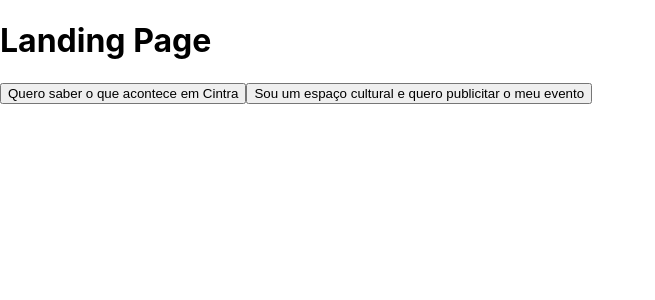
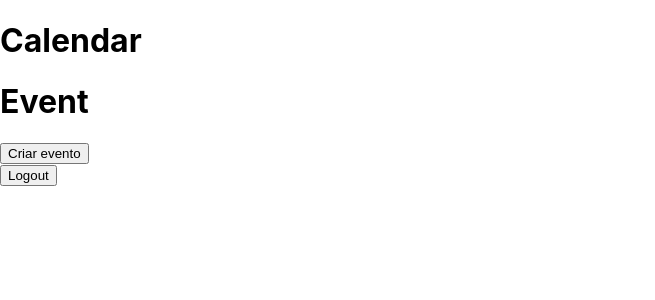
Before and after one commit to rcachucho/hack002-cintraAcontece, a React (Create React App) app in the folder frontend/: page /homepage in a window 1280 px wide. Shown: the top 300 px of the page, without its empty margins (0-655 px from the left). Built offline with nearby package versions, Linux system fonts and the light colour scheme.

Commit message:
file structure 2.0

```diff
--- a/frontend/package.json
+++ b/frontend/package.json
@@ -6,8 +6,10 @@
     "@testing-library/jest-dom": "^5.14.1",
     "@testing-library/react": "^11.2.7",
     "@testing-library/user-event": "^12.8.3",
+    "formik": "^2.2.9",
     "react": "^17.0.2",
     "react-dom": "^17.0.2",
+    "react-router-dom": "^5.2.0",
     "react-scripts": "4.0.3",
     "web-vitals": "^1.1.2"
   },
@@ -38,7 +40,6 @@
   "proxy": "http://localhost:3201",
   "description": "This project was bootstrapped with [Create React App](https://github.com/facebook/create-react-app).",
   "main": "index.js",
-  "devDependencies": {},
   "author": "",
   "license": "ISC"
 }
--- a/frontend/public/index.html
+++ b/frontend/public/index.html
@@ -9,12 +9,12 @@
       name="description"
       content="Web site created using create-react-app"
     />
-    <link rel="apple-touch-icon" href="%PUBLIC_URL%/logo192.png" />
+
     <!--
       manifest.json provides metadata used when your web app is installed on a
       user's mobile device or desktop. See https://developers.google.com/web/fundamentals/web-app-manifest/
     -->
-    <link rel="manifest" href="%PUBLIC_URL%/manifest.json" />
+
     <!--
       Notice the use of %PUBLIC_URL% in the tags above.
       It will be replaced with the URL of the `public` folder during the build.
@@ -24,10 +24,10 @@
       work correctly both with client-side routing and a non-root public URL.
       Learn how to configure a non-root public URL by running `npm run build`.
     -->
-    <title>React App</title>
+    <title>CintraAcontece</title>
   </head>
   <body>
-    <noscript>You need to enable JavaScript to run this app.</noscript>
+
     <div id="root"></div>
     <!--
       This HTML file is a template.
--- a/frontend/src/App.js
+++ b/frontend/src/App.js
@@ -3,12 +3,29 @@ import HomePage from "./pages/HomePage";
 import LandingPage from "./pages/LandingPage";
 import Login from "./pages/Login";
 import SignUp from "./pages/SignUp";
+import BackButton from "./components/BackButton";
+import { Switch, Route } from "react-router";
 
 
 function App() {
   return (
     <div>
-    <LandingPage/>
+      <Switch>
+        <Route exact path="/">
+          <LandingPage/>
+        </Route>
+        <Route exact path="/signup">
+          <SignUp/>
+          <BackButton/>
+        </Route>
+        <Route exact path="/homepage">
+          <HomePage/>
+        </Route>
+        <Route exact path="/eventform">
+          <EventForm/>
+          <BackButton/>
+        </Route>
+      </Switch>
     </div>
   );
 }
--- /dev/null
+++ b/frontend/src/components/BackButton.jsx
@@ -0,0 +1,11 @@
+import { useHistory} from "react-router";
+
+
+function BackButton(){
+    const history = useHistory();
+
+    return <button onClick={() => history.push("homepage")}>Homepage</button>
+}
+
+
+export default BackButton
--- /dev/null
+++ b/frontend/src/components/CreateEvent.jsx
@@ -0,0 +1,15 @@
+import React from 'react';
+import { Link } from 'react-router-dom';
+
+function CreateEvent() {
+    return (
+        <div>
+            <Link to="/eventform">
+                <button> Criar evento </button>
+            </Link>
+
+        </div>
+    )
+}
+
+export default CreateEvent
--- /dev/null
+++ b/frontend/src/components/Logout.jsx
@@ -0,0 +1,10 @@
+import React from 'react'
+import { useHistory } from 'react-router'
+
+
+function Logout(){
+    const history = useHistory()
+    return <button onClick={() => history.push("/")}>Logout</button>
+}
+
+export default Logout
--- a/frontend/src/index.js
+++ b/frontend/src/index.js
@@ -3,10 +3,13 @@ import ReactDOM from 'react-dom';
 import './index.css';
 import App from './App';
 import reportWebVitals from './reportWebVitals';
+import { BrowserRouter as Router} from 'react-router-dom';
 
 ReactDOM.render(
   <React.StrictMode>
-    <App />
+    <Router>
+      <App />
+    </Router>
   </React.StrictMode>,
   document.getElementById('root')
 );
--- a/frontend/src/pages/EventForm.jsx
+++ b/frontend/src/pages/EventForm.jsx
@@ -1,8 +1,17 @@
 import React from 'react'
+import {Field, Formik} from 'formik'
 
 function EventForm(){
     return(
+        <div>
         <h1>EventForm</h1>
+        <Formik>
+            <Field type="text">
+
+            </Field>
+        </Formik>
+
+        </div>
     )
 }
 
--- a/frontend/src/pages/HomePage.jsx
+++ b/frontend/src/pages/HomePage.jsx
@@ -1,11 +1,32 @@
-import React from 'react'
+import React, { useEffect, useState } from 'react'
 import Calendar from '../components/Calendar'
+import CreateEvent from '../components/CreateEvent'
 import Event from '../components/Event'
+import Logout from '../components/Logout'
 
-function HomePage(){
-    return(
-        <h1>HomePage</h1>
+function HomePage() {
+    const [user, setUser] = useState(false)
+
+    useEffect(() => {
+        setUser(true)
+    }, [])
+
+    if (user) {
+        return (
+            <div>
+                <Calendar />
+                <Event />
+                <CreateEvent />
+                <Logout/>
+            </div>
+        )
+    } else return (
+        <div>
+            <Calendar />
+            <Event />
+        </div>
     )
 }
 
+
 export default HomePage
--- a/frontend/src/pages/LandingPage.jsx
+++ b/frontend/src/pages/LandingPage.jsx
@@ -1,12 +1,19 @@
 import React from 'react'
-import { Router } from 'express'
+import SignUp from './SignUp'
+import HomePage from './HomePage'
+import { Link } from 'react-router-dom'
 
-function LandingPage(){
+
+function LandingPage() {
     return (
         <div>
-        <h1> Landing Page</h1>
-        <button>Quero saber o que acontece em Cintra</button>
-        <button>Sou um espaço cultural e quero publicitar o meu evento</button>
+            <h1> Landing Page</h1>
+            <Link to="/homepage">
+                <button>Quero saber o que acontece em Cintra</button>
+            </Link>
+            <Link to="/signup">
+            <button>Sou um espaço cultural e quero publicitar o meu evento</button>
+            </Link>
         </div>
     )
 }
--- a/frontend/src/pages/Login.jsx
+++ b/frontend/src/pages/Login.jsx
@@ -2,7 +2,7 @@ import React from 'react'
 
 function Login(){
     return(
-        <h1>Login</h1>
+        <h1><button>Login</button></h1>
     )
 }
 
--- a/frontend/src/pages/SignUp.jsx
+++ b/frontend/src/pages/SignUp.jsx
@@ -1,8 +1,12 @@
 import React from 'react'
+import Login from './Login'
 
-function SignUp(){
-    return(
-        <h1>SignUp</h1>
+function SignUp() {
+    return (
+        <div>
+            <h1>SignUp</h1>
+            <Login />
+        </div>
     )
 }
 
```
Also changed, not shown: 1 other file (tests, documents, lock files or other folders).
